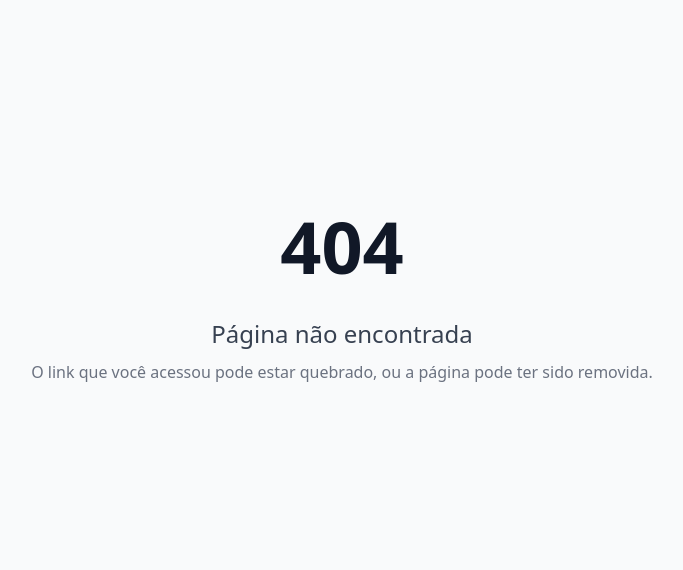
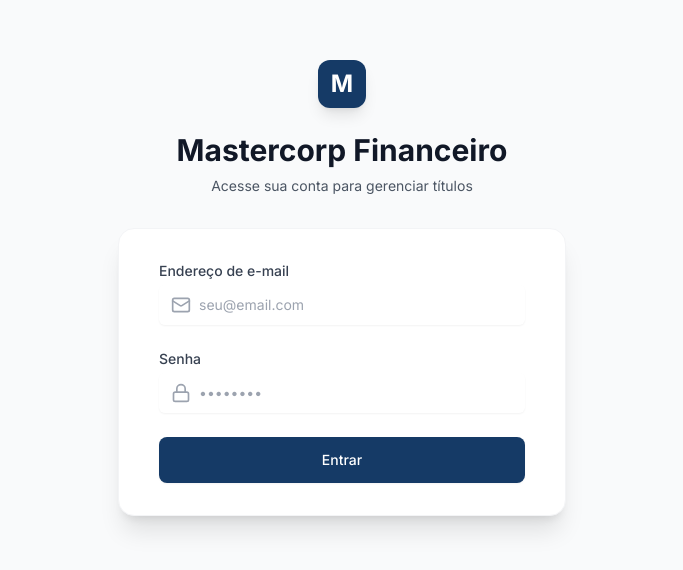
Before and after one commit to viathevalter/MCS-Financeiro, a React (Vite) app: page /#/login in a window 1280 px wide. Before the commit this address had no page. Shown: the part 112-682 px from the top of the page, without its empty margins (298-981 px from the left). Built offline with nearby package versions, Linux system fonts and the light colour scheme; no server answers; the database is empty.

Commit message:
fix: reactivate application and remove forced 404 screen

```diff
--- a/App.tsx
+++ b/App.tsx
@@ -1,18 +1,69 @@
 import React from 'react';
+import { HashRouter, Routes, Route, Navigate } from 'react-router-dom';
+import { DataProvider } from './context/DataContext';
+import { Layout } from './components/Layout';
+import { Dashboard } from './pages/Dashboard';
+import { TitleDetail } from './pages/TitleDetail';
+import { Analises } from './pages/Analises';
+import { Titulos } from './pages/Titulos';
+import { Settings } from './pages/Settings';
+import { UpdatePassword } from './pages/UpdatePassword';
 
-// O restante do aplicativo foi temporariamente suspenso.
+import { AuthProvider, useAuth } from './context/AuthContext';
+import { Login } from './pages/Login';
+import { Loader2 } from 'lucide-react';
+
+// Placeholders
+const Cobranca = () => <div className="text-2xl font-bold text-gray-400 p-10 text-center">Cobrança Pro (Em breve)</div>;
+
+const ProtectedRoute = ({ children }: { children: JSX.Element }) => {
+  const { user, loading } = useAuth();
+
+  if (loading) {
+    return (
+      <div className="min-h-screen flex items-center justify-center bg-gray-50">
+        <Loader2 className="animate-spin text-brand-dark" size={32} />
+      </div>
+    );
+  }
+
+  if (!user) {
+    return <Navigate to="/login" replace />;
+  }
+
+  return children;
+};
 
 const App = () => {
   return (
-    <div style={{ height: '100vh', display: 'flex', alignItems: 'center', justifyContent: 'center', backgroundColor: '#f9fafb', fontFamily: 'system-ui, -apple-system, sans-serif' }}>
-      <div style={{ textAlign: 'center' }}>
-        <h1 style={{ fontSize: '72px', fontWeight: 'bold', color: '#111827', margin: '0' }}>404</h1>
-        <p style={{ fontSize: '24px', fontWeight: '500', color: '#374151', marginTop: '1rem', marginBottom: '0.5rem' }}>Página não encontrada</p>
-        <p style={{ color: '#6b7280', fontSize: '16px' }}>
-          O link que você acessou pode estar quebrado, ou a página pode ter sido removida.
-        </p>
-      </div>
-    </div>
+    <AuthProvider>
+      <DataProvider>
+        <HashRouter>
+          <Routes>
+            <Route path="/login" element={<Login />} />
+            <Route
+              path="/*"
+              element={
+                <ProtectedRoute>
+                  <Layout>
+                    <Routes>
+                      <Route path="/" element={<Navigate to="/dashboard" replace />} />
+                      <Route path="/dashboard" element={<Dashboard />} />
+                      <Route path="/analises" element={<Analises />} />
+                      <Route path="/titulos" element={<Titulos />} />
+                      <Route path="/titulos/:id" element={<TitleDetail />} />
+                      <Route path="/cobranca" element={<Cobranca />} />
+                      <Route path="/settings" element={<Settings />} />
+                      <Route path="/update-password" element={<UpdatePassword />} />
+                    </Routes>
+                  </Layout>
+                </ProtectedRoute>
+              }
+            />
+          </Routes>
+        </HashRouter>
+      </DataProvider>
+    </AuthProvider>
   );
 };
 
```
